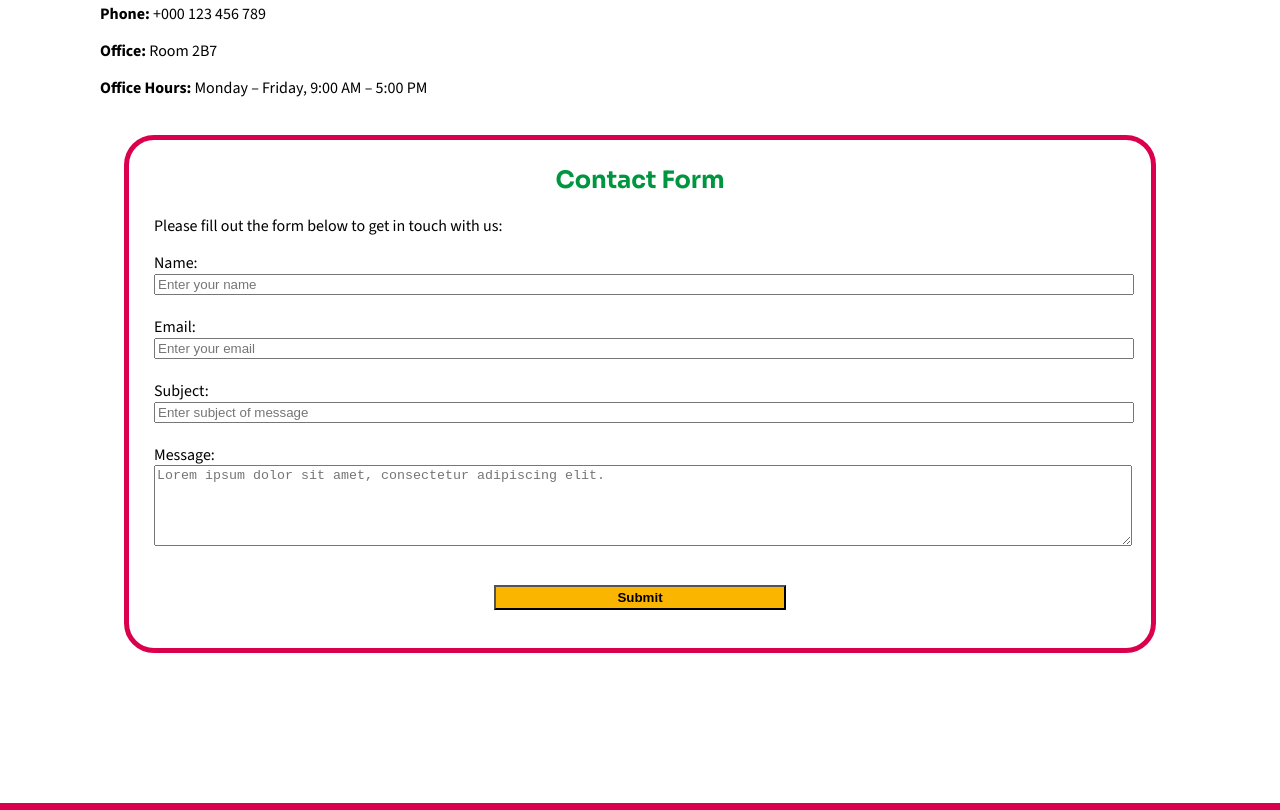
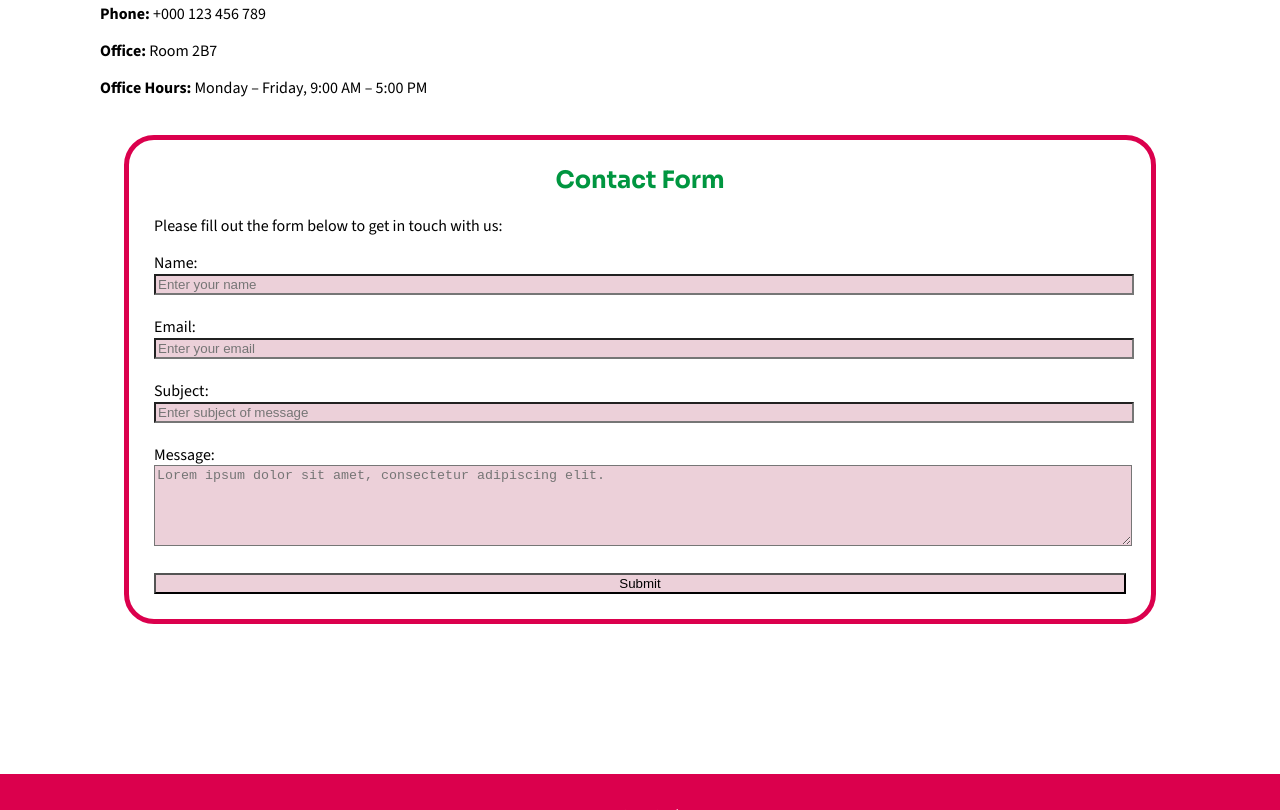
Before and after one commit to deedeesteen/DWC-Assignment-2, a plain HTML site: page contact.html in a window 1280 px wide. Shown: the part 439-1249 px from the top of the page. Drawn offline with nearby package versions, Linux system fonts and the light colour scheme; a web font is replaced by a local one.

Commit message:
Modify button styles and input background color
Updated button styles for hover state and adjusted height.

```diff
--- a/css/styles.css
+++ b/css/styles.css
@@ -205,15 +205,21 @@ footer {
 
 input, textarea, select {
     width: 100%;
+    background-color: #ecd0d9;
 }
 
-input[type="submit"] {
+button:hover {
+    background-color: #660f2d;
+    color: #ffffff;
+    cursor: pointer;
+}
+
+button {
     display: block;
     width: 30%;
     margin: 1em auto;
-    height: 25px;
+    height: 40px;
     background-color: #fab500;
-    color: black;
     font-weight: bold;
 }
 
```
